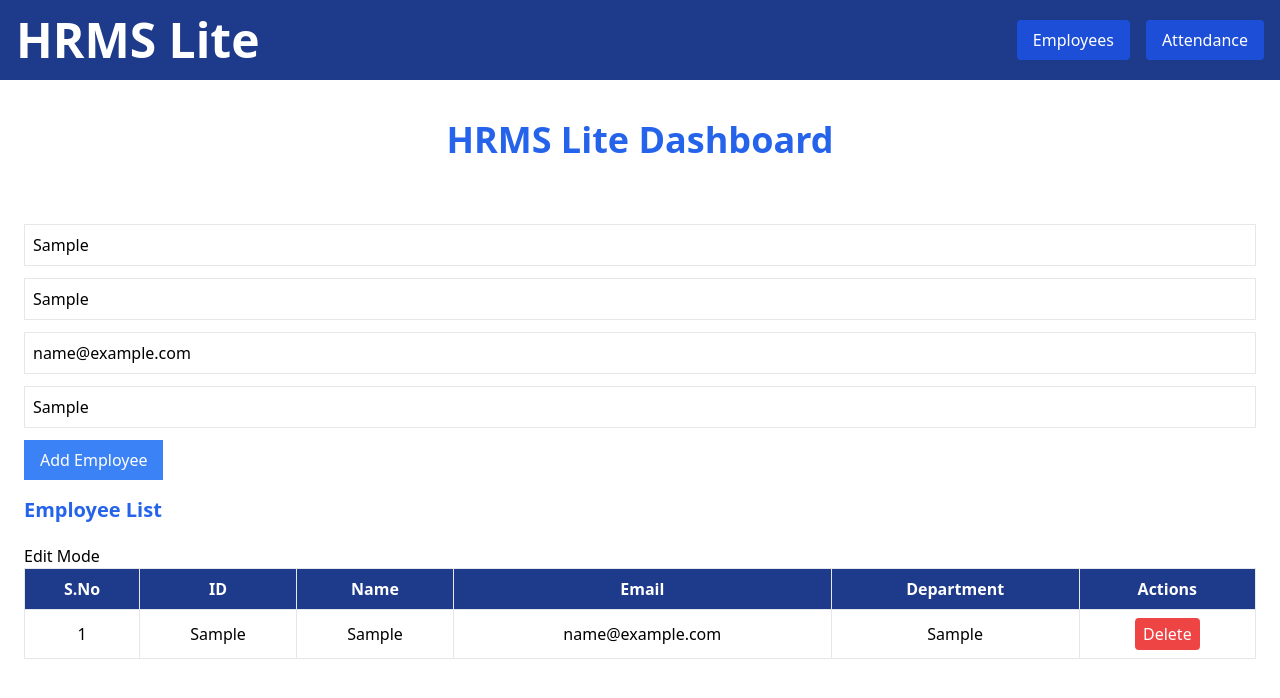
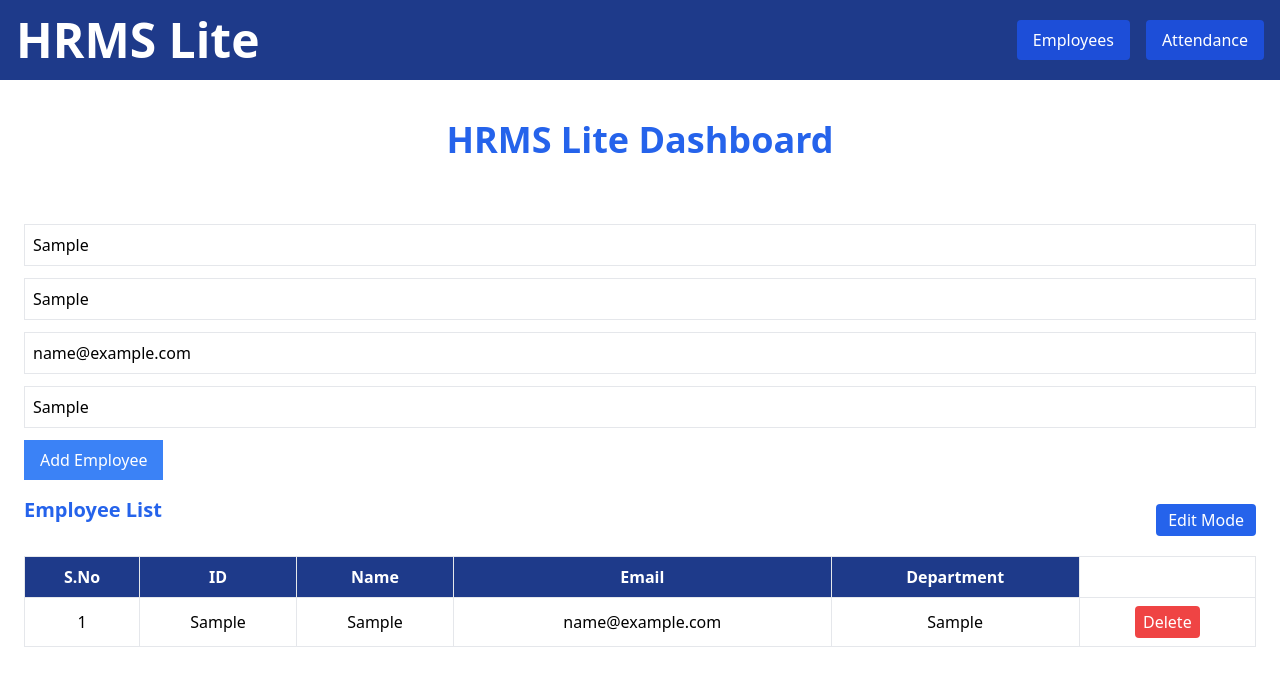
Before and after one commit to Umair777/hrms-lite, a React (Vite) app in the folder hrms-frontend/: page / in a window 1280 px wide. Both pictures are taken after typing "Sample", "Sample", "name@example.com", "Sample" into the empty fields and a click on the button "Add Employee". Shown: the top 698 px of the page. Built offline with nearby package versions, Linux system fonts and the light colour scheme.

Commit message:
add conditional table coloum

```diff
--- a/hrms-frontend/src/components/EmployeeList.jsx
+++ b/hrms-frontend/src/components/EmployeeList.jsx
@@ -1,15 +1,18 @@
 
-export default function EmployeeList({ employees, onDelete }) {
+export default function EmployeeList({ employees, onDelete, editMode, setEditMode }) {
   if (employees.length === 0) {
     return <p>No employees added yet.</p>;
   }
 
     return (
         <div className="mt-4">
+            <div className="flex justify-between items-center mb-3">
             <h2 className="text-xl font-bold mb-5 justify-content item-center text-blue-600 ">
                 Employee List
             </h2>
-            <button>Edit Mode</button>
+            <button className="bg-blue-600 text-white px-3 py-1 rounded" onClick={() => setEditMode(!editMode)}>
+            Edit Mode </button>
+            </div>
             <table className="w-full border border-gray-300">
                 <thead>
                 <tr className="w-full border text-white bg-blue-900">
@@ -18,7 +21,9 @@ export default function EmployeeList({ employees, onDelete }) {
                     <th className="border p-2">Name</th>
                     <th className="border p-2">Email</th>
                     <th className="border p-2">Department</th>
-                    <th className="border p-2">Actions</th>
+                    {editMode && (
+                        <th className="border p-2">Actions</th>
+                    )}
                 </tr>
                 </thead>
 
```
